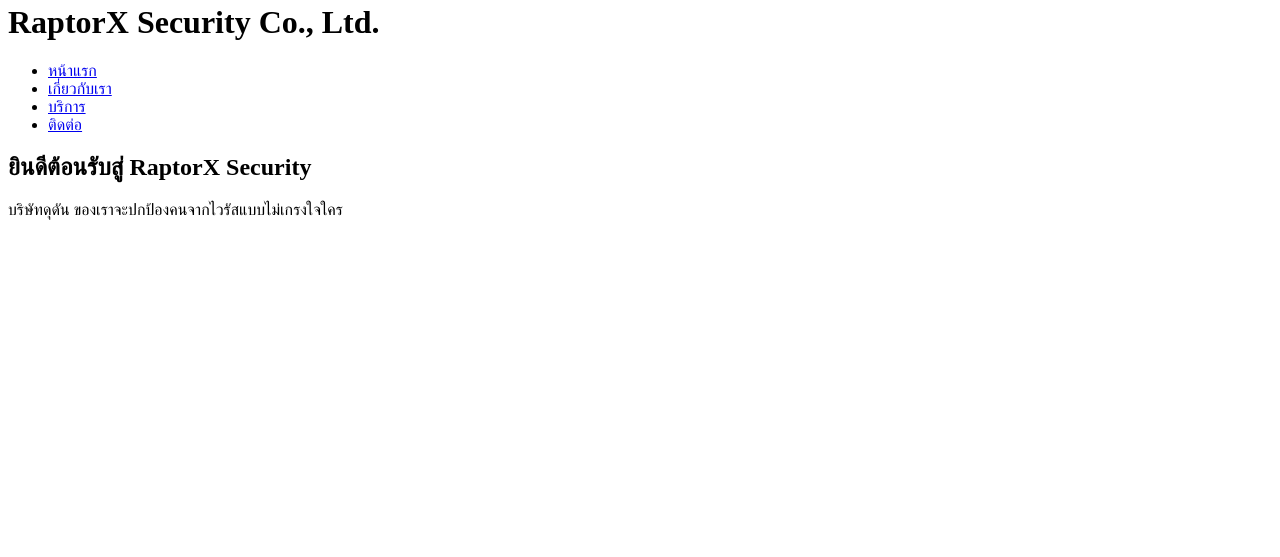
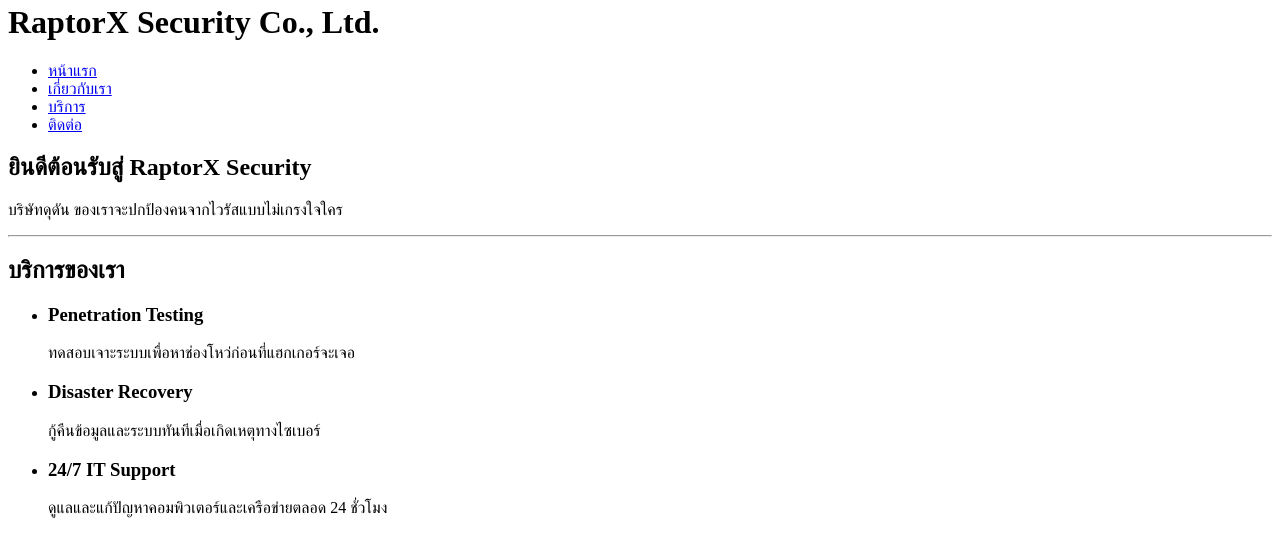
Before and after one commit to nTW31/my-business-web, a plain HTML site: page my-business-web/index.html in a window 1280 px wide. Shown: the part 139-696 px from the top of the page. Drawn offline with Linux system fonts and the light colour scheme.

Commit message:
Add Featured Services (1.4)

```diff
--- a/my-business-web/index.html
+++ b/my-business-web/index.html
@@ -29,6 +29,26 @@
         <h1>ยินดีต้อนรับสู่ RaptorX Security</h1>
         <p>บริษัทดุดัน ของเราจะปกป้องคนจากไวรัสแบบไม่เกรงใจใคร</p>
       </section>
-    </main>
+    </section>
+    <hr />
+    <!--1.4 ส่วนนี้เป็นที่ผมทำการสร้างFeatured services (3 บริการหลัก) -->
+    <section class="services">
+      <h2>บริการของเรา</h2>
+      <ul>
+        <li>
+        <h3>Penetration Testing</h3>
+          <p>ทดสอบเจาะระบบเพื่อหาช่องโหว่ก่อนที่แฮกเกอร์จะเจอ</p>
+        </li>
+        <li>
+          <h3>Disaster Recovery</h3>
+          <p>กู้คืนข้อมูลและระบบทันทีเมื่อเกิดเหตุทางไซเบอร์</p>
+        </li>
+        <li>
+          <h3>24/7 IT Support</h3>
+          <p>ดูแลและแก้ปัญหาคอมพิวเตอร์และเครือข่ายตลอด 24 ชั่วโมง</p>
+        </li>
+      </ul>
+    </section>
+  </main>
   </body>
 </html>
```
